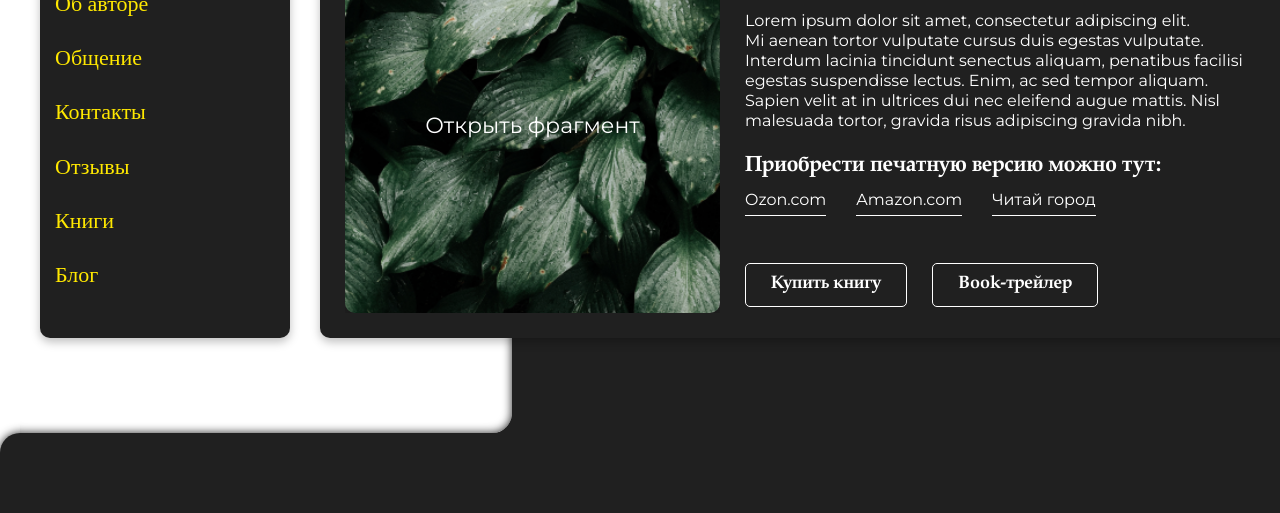
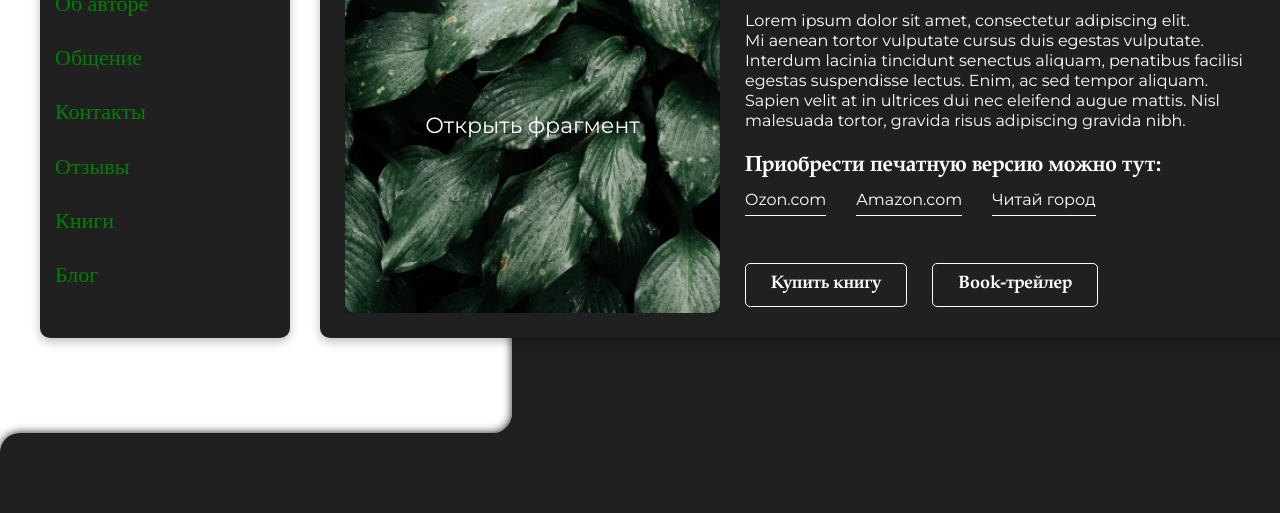
Before and after one commit to MaskitAll/Writer, a plain HTML site: page index.html in a window 1280 px wide. Shown: the part 287-800 px from the top of the page. Drawn offline with nearby package versions, Linux system fonts and the light colour scheme; files that its build step writes are made by us from their sources; a web font is replaced by a local one.

Commit message:
green color test

```diff
--- a/css/scss/_mixin.scss
+++ b/css/scss/_mixin.scss
@@ -9,7 +9,7 @@
 @import url('https://fonts.googleapis.com/css2?family=Montserrat&display=swap');
 
 /*VARs*/
-$color__text-menu: #FFE800;
+$color__text-menu: green;
 $color__back-menu: #202020;
 $color__text-menu-checked: #FF9900;
 
```
